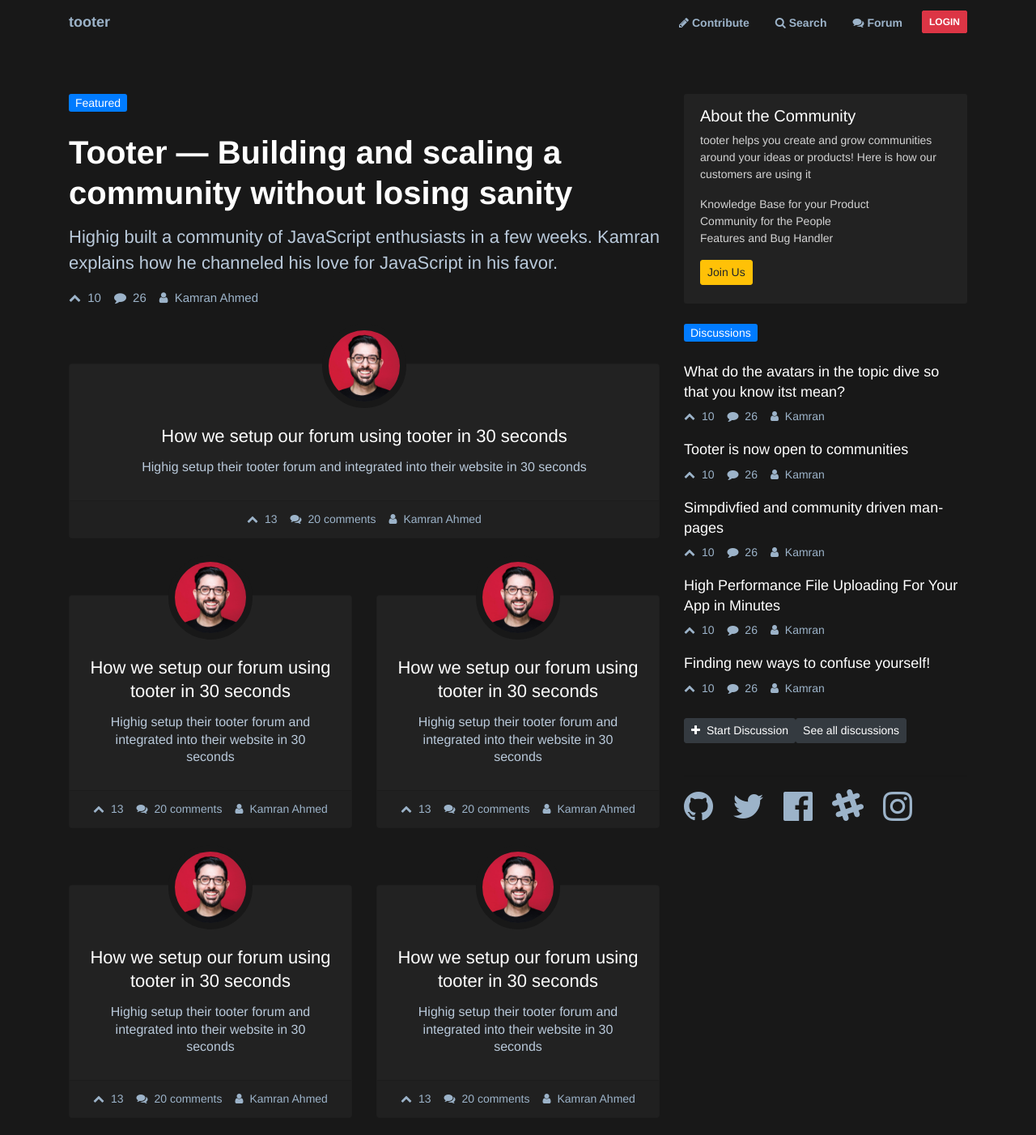
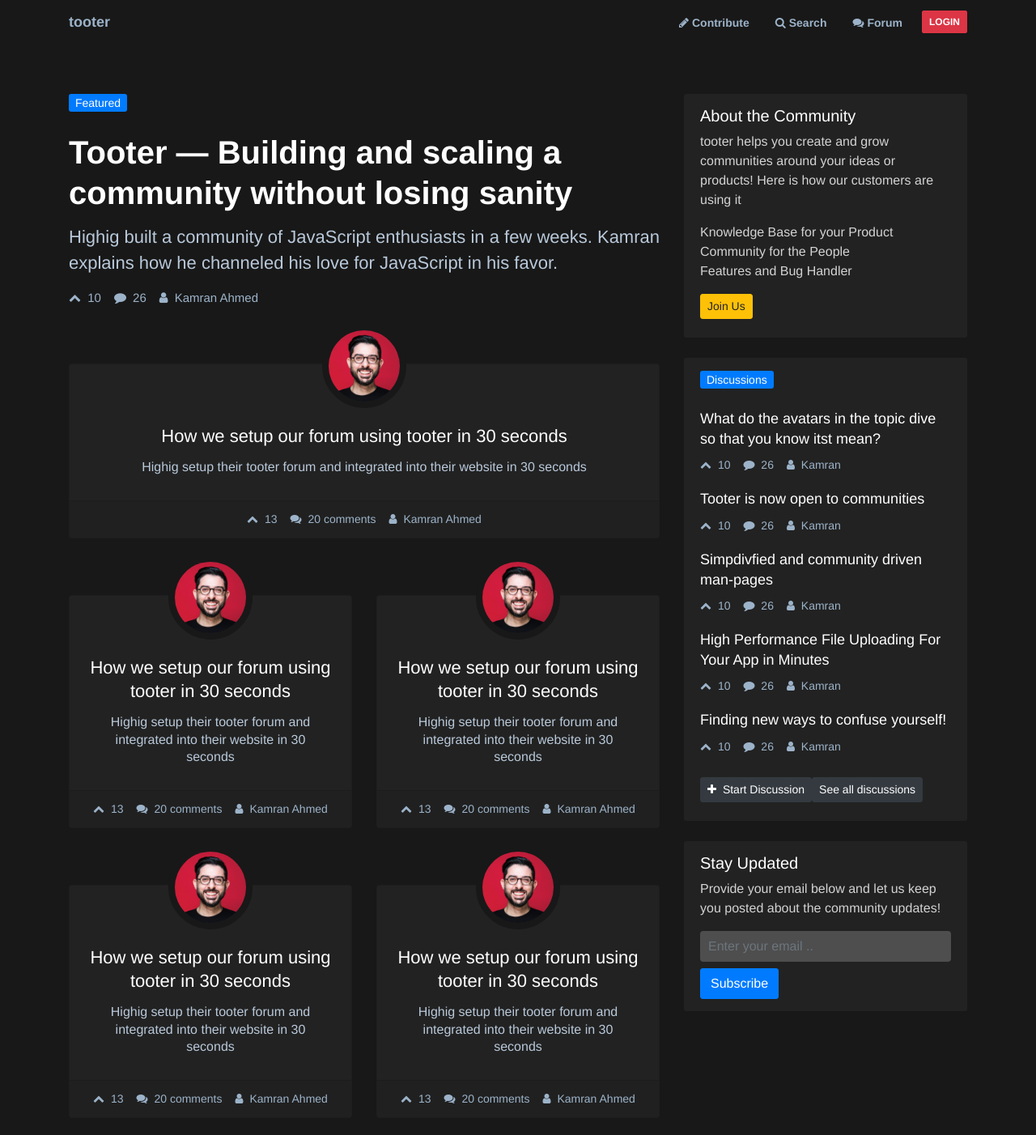
Before and after one commit to tooter/tooter-html, an Angular app: page / in a window 1280 px wide. Shown: the top 1402 px of the page at 81% size. Built offline with nearby package versions, Linux system fonts and the light colour scheme.

Commit message:
About and subscribe widgets

```diff
--- a/src/app/app.module.ts
+++ b/src/app/app.module.ts
@@ -12,6 +12,8 @@
 import { ForumPostsWidgetComponent } from './components/forum-posts-widget/forum-posts-widget.component';
 import { ForumPostWidgetItemComponent } from './components/forum-posts-widget/forum-post-widget-item/forum-post-widget-item.component';
 import { ArticleCardComponent } from './components/article-card/article-card.component';
+import { AboutUsWidgetComponent } from './components/about-us-widget/about-us-widget.component';
+import { SubscribeWidgetComponent } from './components/subscribe-widget/subscribe-widget.component';
 
 @NgModule(<NgModule>{
   declarations: [
@@ -22,6 +24,8 @@
     ForumPostsWidgetComponent,
     ForumPostWidgetItemComponent,
     ArticleCardComponent,
+    AboutUsWidgetComponent,
+    SubscribeWidgetComponent,
   ],
   imports: [
     NgbModule.forRoot(),
--- /dev/null
+++ b/src/app/components/about-us-widget/about-us-widget.component.html
@@ -0,0 +1,12 @@
+<div class="about-community">
+  <div class="details side-block">
+    <h5 class="text-white">About the Community</h5>
+    <p>tooter helps you create and grow communities around your ideas or products! Here is how our customers are using it</p>
+    <ul class="list-unstyled">
+      <li>Knowledge Base for your Product</li>
+      <li>Community for the People</li>
+      <li>Features and Bug Handler</li>
+    </ul>
+    <a href="#" class="scale-out btn btn-sm btn-warning mt-3 mb-2">Join Us</a>
+  </div>
+</div>
--- /dev/null
+++ b/src/app/components/about-us-widget/about-us-widget.component.scss
@@ -0,0 +1,9 @@
+.about-community {
+  .badge {
+    margin-bottom: 10px;
+  }
+
+  ul {
+    margin-bottom: 0;
+  }
+}
--- /dev/null
+++ b/src/app/components/about-us-widget/about-us-widget.component.ts
@@ -0,0 +1,16 @@
+import { Component, OnInit } from '@angular/core';
+
+@Component({
+  selector: 'app-about-us-widget',
+  templateUrl: './about-us-widget.component.html',
+  styleUrls: [
+    './about-us-widget.component.scss',
+  ],
+})
+export class AboutUsWidgetComponent implements OnInit {
+  constructor() {
+  }
+
+  ngOnInit() {
+  }
+}
--- a/src/app/components/forum-posts-widget/forum-posts-widget.component.html
+++ b/src/app/components/forum-posts-widget/forum-posts-widget.component.html
@@ -4,6 +4,6 @@
 <app-forum-post-widget-item title="High Performance File Uploading For Your App in Minutes"></app-forum-post-widget-item>
 <app-forum-post-widget-item title="Finding new ways to confuse yourself!"></app-forum-post-widget-item>
 <div>
-  <a class="btn btn-sm btn-dark mt-2 mb-4" href="#"><i class="fa fa-plus mr-1"></i> Start Discussion</a>
-  <a class="btn btn-sm btn-dark mt-2 mb-4" href="#">See all discussions</a>
+  <a class="btn btn-sm btn-dark mt-2 mb-2" href="#"><i class="fa fa-plus mr-1"></i> Start Discussion</a>
+  <a class="btn btn-sm btn-dark mt-2 mb-2" href="#">See all discussions</a>
 </div>
--- a/src/app/components/home/home.component.html
+++ b/src/app/components/home/home.component.html
@@ -36,41 +36,22 @@
 
     <div class="row">
       <div class="col">
-        <div class="about-community">
-          <div class="details">
-            <h5 class="text-white">About the Community</h5>
-            <p>tooter helps you create and grow communities around your ideas or products! Here is how our customers are using it</p>
-            <ul class="list-unstyled">
-              <li>Knowledge Base for your Product</li>
-              <li>Community for the People</li>
-              <li>Features and Bug Handler</li>
-            </ul>
-            <a href="#" class="btn btn-sm btn-warning mt-3 mb-2">Join Us</a>
-          </div>
+        <app-about-us-widget></app-about-us-widget>
+      </div>
+    </div>
+
+    <div class="row">
+      <div class="col">
+        <div class="discussions-item side-block">
+          <a href="#" class="badge badge-primary">Discussions</a>
+          <app-forum-posts-widget></app-forum-posts-widget>
         </div>
       </div>
     </div>
 
     <div class="row">
       <div class="col">
-        <a href="#" class="badge badge-primary">Discussions</a>
-        <app-forum-posts-widget></app-forum-posts-widget>
-      </div>
-    </div>
-    <hr>
-    <div class="row">
-      <div class="col">
-        <ul class="list-unstyled contact-links">
-          <li class="social-list">
-            <p>
-              <a class="scale-out-lg mr-4 ml-0" href="#"><i class="fa fa-github fa-3x"></i></a>
-              <a class="scale-out-lg mr-4" href="#"><i class="fa fa-twitter fa-3x"></i></a>
-              <a class="scale-out-lg mr-4" href="#"><i class="fa fa-facebook-official fa-3x"></i></a>
-              <a class="scale-out-lg mr-4" href="#"><i class="fa fa-slack fa-3x"></i></a>
-              <a class="scale-out-lg " href="#"><i class="fa fa-instagram fa-3x"></i></a>
-            </p>
-          </li>
-        </ul>
+        <app-subscribe-widget></app-subscribe-widget>
       </div>
     </div>
   </div>
--- a/src/app/components/home/home.component.scss
+++ b/src/app/components/home/home.component.scss
@@ -1,38 +1,3 @@
 .badge {
   margin-bottom: 25px;
 }
-
-.contact-links {
-  li > a {
-    font-size: 16px;
-    padding: 12px 20px;
-    background: #222222;
-    display: block;
-  }
-}
-
-.social-list {
-  padding: 0 0 5px;
-}
-
-.social-links a {
-  display: inline-block;
-}
-
-.about-community {
-
-  .badge {
-    margin-bottom: 10px;
-  }
-
-  .details {
-    background: #222222;
-    padding: 15px 20px;
-    margin-top: 0;
-    border-radius: 3px;
-    margin-bottom: 25px;
-  }
-  ul {
-    margin-bottom: 0;
-  }
-}
--- /dev/null
+++ b/src/app/components/subscribe-widget/subscribe-widget.component.html
@@ -0,0 +1,10 @@
+<div class="side-block">
+  <h5 class="text-white">Stay Updated</h5>
+  <p>Provide your email below and let us keep you posted about the community updates!</p>
+
+  <div class="email-control">
+    <input type="text" class="form-control" placeholder="Enter your email ..">
+    <a href="#" class="scale-out btn btn-primary mt-2">Subscribe</a>
+  </div>
+
+</div>
--- /dev/null
+++ b/src/app/components/subscribe-widget/subscribe-widget.component.scss
@@ -0,0 +1,13 @@
+input.form-control {
+  background: #4e4e4e;
+  border: none;
+  outline: none;
+  padding: 10px;
+  transition: background 0.4s;
+  color: white;
+
+  &:focus {
+    background: white;
+    color: #222222;
+  }
+}
--- /dev/null
+++ b/src/app/components/subscribe-widget/subscribe-widget.component.ts
@@ -0,0 +1,16 @@
+import { Component, OnInit } from '@angular/core';
+
+@Component({
+  selector: 'app-subscribe-widget',
+  templateUrl: './subscribe-widget.component.html',
+  styleUrls: [
+    './subscribe-widget.component.scss',
+  ],
+})
+export class SubscribeWidgetComponent implements OnInit {
+  constructor() {
+  }
+
+  ngOnInit() {
+  }
+}
--- a/src/styles.scss
+++ b/src/styles.scss
@@ -48,3 +48,12 @@
 .scale-out-lg:hover {
   transform: scale(1.05);
 }
+
+.side-block {
+  background: #222222;
+  padding: 15px 20px;
+  margin-top: 0;
+  border-radius: 3px;
+  margin-bottom: 25px;
+  font-size: 16px;
+}
```
